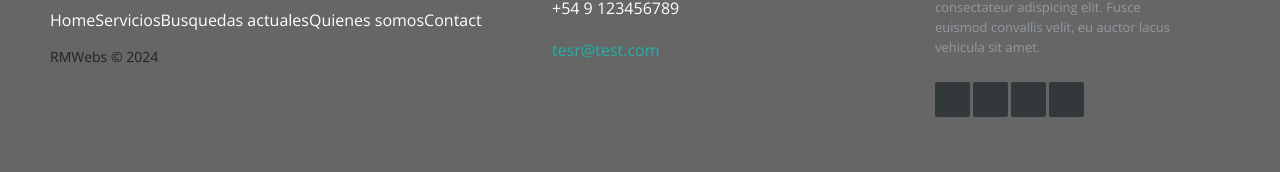
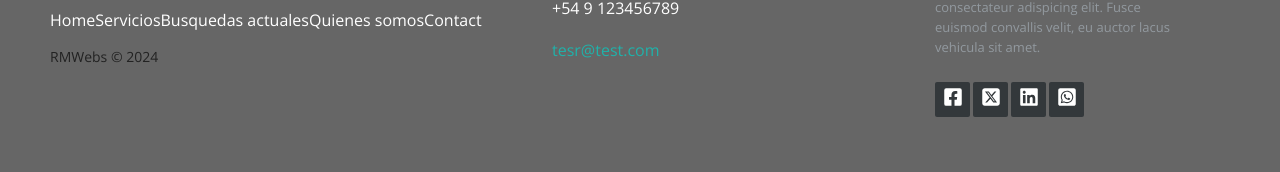
Before and after one commit to RMWebs2023/dani-cer, a React (Vite) app: page / in a window 1280 px wide. Shown: the part 915-1087 px from the top of the page. Built offline with nearby package versions, Linux system fonts and the light colour scheme.

Commit message:
iconos en el footer
Iconos

```diff
--- a/package.json
+++ b/package.json
@@ -12,6 +12,7 @@
   "dependencies": {
     "react": "^18.3.1",
     "react-dom": "^18.3.1",
+    "react-icons": "^5.3.0",
     "react-responsive-carousel": "^3.2.23",
     "react-router-dom": "^6.27.0",
     "sass": "^1.80.6"
--- a/src/components/footer.jsx
+++ b/src/components/footer.jsx
@@ -1,3 +1,8 @@
+import { FaFacebookSquare } from "react-icons/fa";
+import { FaSquareXTwitter } from "react-icons/fa6";
+import { FaLinkedin } from "react-icons/fa";
+import { FaWhatsappSquare } from "react-icons/fa";
+
 const Footer = () => {
     return(
         <footer className="footer-distributed">
@@ -35,10 +40,10 @@ const Footer = () => {
 				</p>
 
 				<div className="footer-icons">
-					<a href="#"><i className="fa fa-facebook"></i></a>
-					<a href="#"><i className="fa fa-twitter"></i></a>
-					<a href="#"><i className="fa fa-linkedin"></i></a>
-					<a href="#"><i className="fa fa-github"></i></a>
+					<a href="#"><FaFacebookSquare className="icons"/></a>
+					<a href="#"><FaSquareXTwitter className="icons"/></a>
+					<a href="#"><FaLinkedin className="icons"/></a>
+					<a href="#"><FaWhatsappSquare className="icons"/></a>
 				</div>
 			</div>
 		</footer>
--- a/src/styles/components/_footer.scss
+++ b/src/styles/components/_footer.scss
@@ -142,7 +142,6 @@
 
     .footer-icons{
         margin-top: 25px;
-
         a{
             display: inline-block;
             width: 35px;
```
Also changed, not shown: 1 other file (tests, documents, lock files or other folders).
